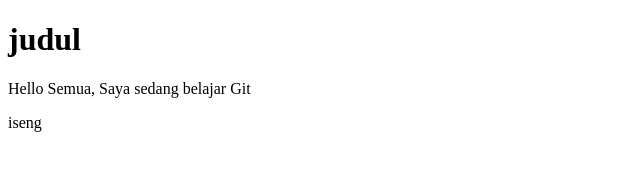
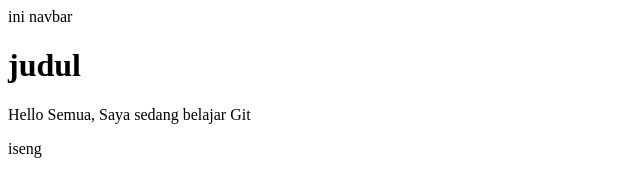
Before and after one commit to nangaps/belajar-git, a plain HTML site: page index.html in a window 1280 px wide. Shown: the whole page, without its empty margins (0-640 px from the left). Drawn offline with Linux system fonts and the light colour scheme.

Commit message:
tambah navbar tag

```diff
--- a/index.html
+++ b/index.html
@@ -5,6 +5,7 @@
         <title>Belajar Git - Project 01</title>
     </head>
     <body>
+        <nav>ini navbar</nav>
         <h1>judul</h1>
         <p>Hello Semua, Saya sedang belajar Git</p>
         <p>iseng</p>
```
